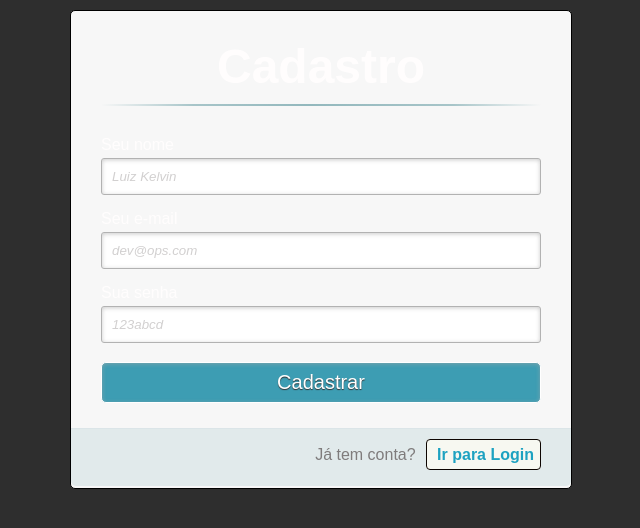
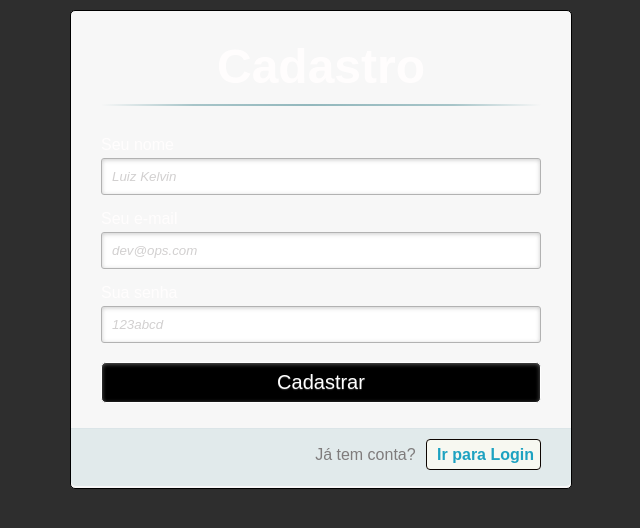
Before and after one commit to kwaark/lab-ERP-React, a React (Create React App) app: page / in a window 1280 px wide. Shown: the top 528 px of the page, without its empty margins (320-960 px from the left). Built offline with nearby package versions, Linux system fonts and the light colour scheme.

Commit message:
Update index.css

```diff
--- a/src/index.css
+++ b/src/index.css
@@ -92,7 +92,7 @@ input:not([type="checkbox"]){
 input[type="submit"]{
   width: 100%!important;
   cursor: pointer;
-  background: #3d9db3;
+  background: #000000;
   padding: 8px 5px;
   color: #fff;
   font-size: 20px;
@@ -141,7 +141,7 @@ input[type="submit"]:hover{
 }
 .link a:hover {
   color: #255c8e;
-  background: #f7f7f7;
+  background: #2e2e2e;
   border: 1px solid #040201;
 }
 
```
